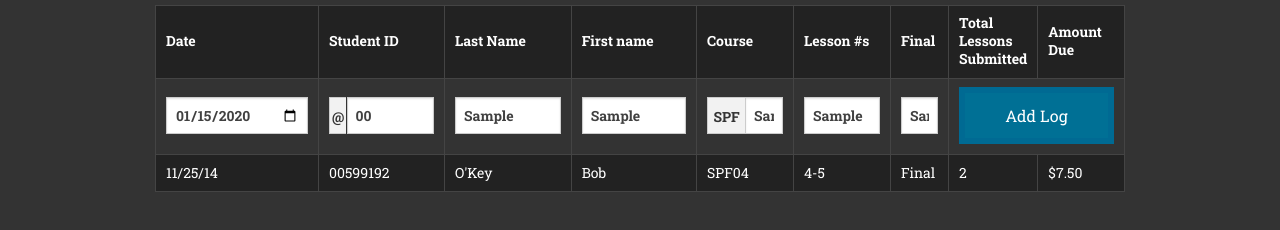
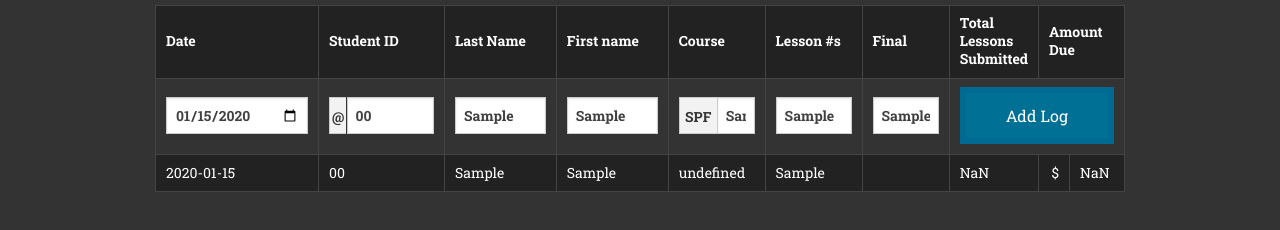
Before and after one commit to JATC-669/JATC-669.github.io, a plain HTML site: page intake-logs.html in a window 1280 px wide. Both pictures are taken after typing "2020-01-15", "Sample", "Sample", "Sample", "Sample", "Sample" into the empty fields and a click on the button "Add Log". Shown: the part 110-340 px from the top of the page. Drawn offline with Linux system fonts and the light colour scheme.

Commit message:
updated the intakelog js

```diff
--- a/intake-logs.html
+++ b/intake-logs.html
@@ -38,9 +38,9 @@
                 <td>First name</td>
                 <td width="10%">Course</td>
                 <td width="10%">Lesson #s</td>
-                <td width="6%">Final</td>
+                <td width="9%">Final</td>
                 <td width="9%">Total Lessons Submitted</td>
-                <td>Amount Due</td>
+                <td colspan="2">Amount Due</td>
               </tr>
               <tr class="new-intake">
                 <td><input id="dateField" type="date"></td>
@@ -65,22 +65,11 @@
                   </div>
                 </td>
                 <td><input id="lessonField" type="text"></td>
-                <td><input id="finalField" type="text"></td>
-                <td colspan="2"><button onclick="addLog()" class="expand">Add Log</button></td>
+                <td class="text-center"><input id="finalField" type="text"></td>
+                <td colspan="3"><button onclick="addLog()" class="expand">Add Log</button></td>
               </tr>
             </thead>
-            <tbody>
-              <tr>
-                <td>11/25/14</td>
-                <td>00599192</td>
-                <td>O'Key</td>
-                <td>Bob</td>
-                <td>SPF04</td>
-                <td>4-5</td>
-                <td>Final</td>
-                <td>2</td>
-                <td>$7.50</td>
-              </tr>
+            <tbody id="tableBody">
             </tbody>
           </table>
         </div>
--- a/js/intake-logs.js
+++ b/js/intake-logs.js
@@ -17,7 +17,6 @@ function intakeLogsInit() {
 };
 
 function addLog() {
-
 
 	/*************************/
 	/* STUDENT NUMBER GRABER */
@@ -39,22 +38,10 @@ function addLog() {
 
 	if (courseNumberLength !== 2)
 	{
-		alert("not correct");
+		alert('Not a valid course.');
 	} else {
 		var spfValue = 'SPF' + courseNumber;
 	}
-
-	/*
-	if (courseNumber.length != 2) {
-		alert("shit is fucked up");
-	}
-
-	else {
-		alert('SPF' + courseNumber.value);
-	};
-	*/
-
-
 
 	/**********************/
 	/* LESSON CALCULATION */
@@ -87,9 +74,29 @@ function addLog() {
 
 	/* Adds the lesson counts together */
 	var totalLessons=0;
-	for(var i in res) {
+	for (var i in res) {
 			totalLessons += res[i];
-		};
+	};
+
+	/*****************/
+	/* Final Grabber */
+	/*****************/
+	var finalField = document.getElementById('finalField');
+	if (finalField.value ===  'Y' ||
+		finalField.value ===  'y' ||
+		finalField.value ===  'yes' ||
+		finalField.value ===  'YES' ||
+		finalField.value ===  'Yes' ||
+		finalField.value ===  'f' ||
+		finalField.value ===  'F' ||
+		finalField.value ===  'final' ||
+		finalField.value ===  'Final' ||
+		finalField.value ===  'FINAL') {
+
+		var finalFieldInclude = true;
+	}	else {
+		var finalFieldInclude = false;
+	};
 
 	/* NOTE: dateField.value goes into Date Field
 			 studentIdNumber.value goes into Student Id field
@@ -100,6 +107,57 @@ function addLog() {
 			 totalLessons go into the TLS field */
 
 	var arr = [dateField.value, studentIdNumber.value, studentLastName.value, studentFirstName.value, spfValue, rawLessons, totalLessons]
-	alert(arr);
 
+	var tableRow = document.createElement('tr');
+
+	var tableCell1 = document.createElement('td');
+	tableCell1.innerHTML = dateField.value;
+
+	var tableCell2 = document.createElement('td');
+	tableCell2.innerHTML = studentIdNumber.value;
+
+	var tableCell3 = document.createElement('td');
+	tableCell3.innerHTML = studentLastName.value;
+
+	var tableCell4 = document.createElement('td');
+	tableCell4.innerHTML = studentFirstName.value;
+
+	var tableCell5 = document.createElement('td');
+	tableCell5.innerHTML = spfValue;
+
+	var tableCell6 = document.createElement('td');
+	tableCell6.innerHTML = rawLessons;
+
+	var tableCell7 = document.createElement('td');
+
+	if (finalFieldInclude == true) {
+		tableCell7.innerHTML = 'Final';
+	}	else {
+		tableCell7.innerHTML = ' ';
+	};
+
+	var tableCell8 = document.createElement('td');
+	tableCell8.innerHTML = totalLessons;
+
+	var tableCell9 = document.createElement('td');
+	tableCell9.className = 'text-right';
+	tableCell9.innerHTML = '$ ';
+
+	var tableCell10 = document.createElement('td');
+	tableCell10.innerHTML = totalLessons * 3.50;
+
+	tableRow.appendChild(tableCell1);
+	tableRow.appendChild(tableCell2);
+	tableRow.appendChild(tableCell3);
+	tableRow.appendChild(tableCell4);
+	tableRow.appendChild(tableCell5);
+	tableRow.appendChild(tableCell6);
+	tableRow.appendChild(tableCell7);
+	tableRow.appendChild(tableCell8);
+	tableRow.appendChild(tableCell9);
+	tableRow.appendChild(tableCell10);
+
+	var tableBody = document.getElementById('tableBody');
+
+	tableBody.appendChild(tableRow);
 };
```
